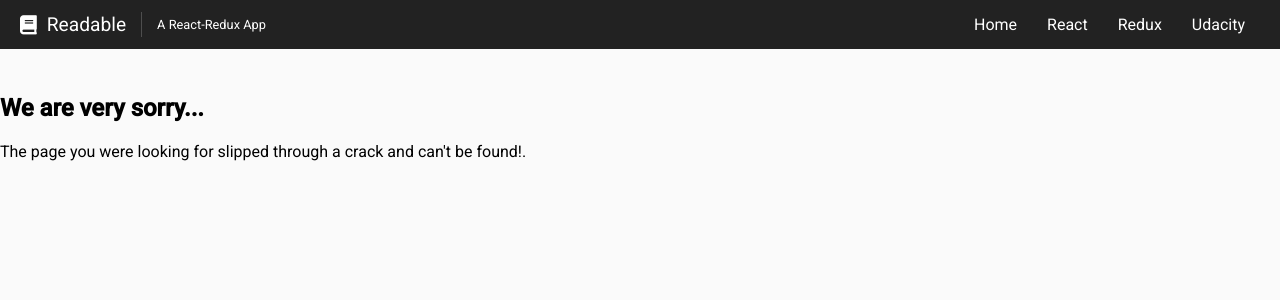
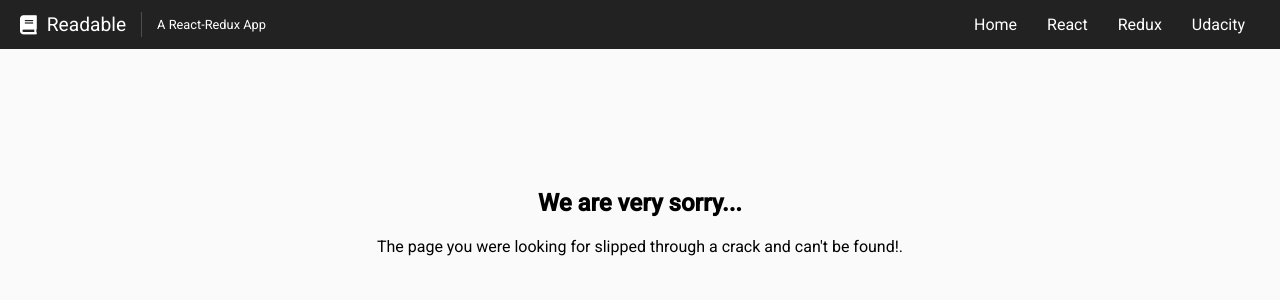
Before and after one commit to ffuertes/readable, a React (Create React App) app: page /1/1 in a window 1280 px wide. Shown: the top 300 px of the page. Built offline with nearby package versions, Linux system fonts and the light colour scheme; no server answers.

Commit message:
fix: 404 css

```diff
--- a/src/components/App.css
+++ b/src/components/App.css
@@ -239,6 +239,10 @@ ul {
   margin-top: 35px;
 }
 
+.not-found {
+  text-align: center;
+  padding: 75px 0;
+}
 @keyframes App-logo-spin {
   from { transform: rotate(0deg); }
   to { transform: rotate(360deg); }
```
